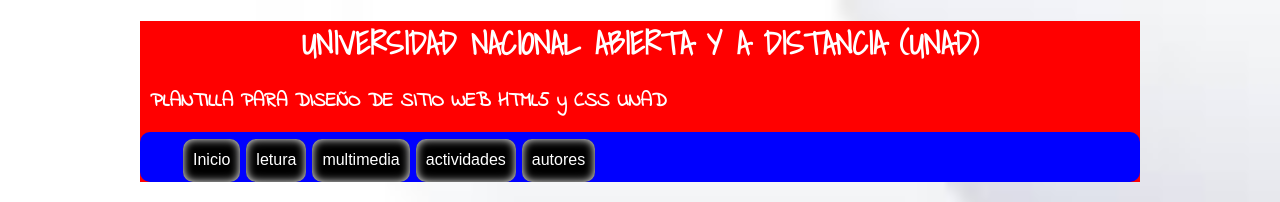
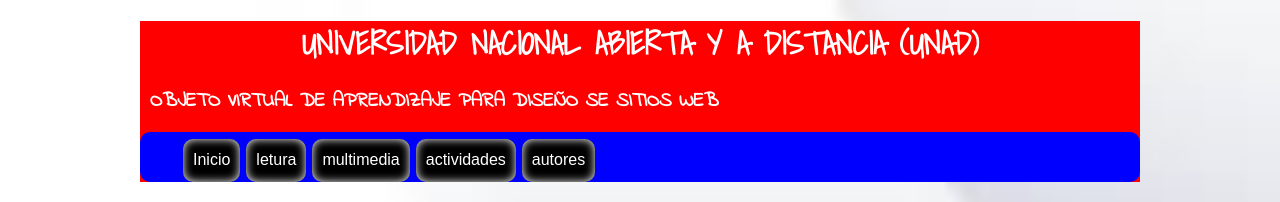
Before and after one commit to angelamejia/sitio, a plain HTML site: page html5 y css/index.html in a window 1280 px wide. Shown: the top 202 px of the page. Drawn offline with nearby package versions, Linux system fonts and the light colour scheme.

Commit message:
version 1.1
cambio en index.html  linea 31

```diff
--- a/html5 y css/index.html
+++ b/html5 y css/index.html
@@ -28,7 +28,7 @@
 
 
         <h1>UNIVERSIDAD NACIONAL ABIERTA Y A DISTANCIA (UNAD)</h1>
-        <h2>PLANTILLA PARA DISEÑO DE SITIO WEB HTML5 y CSS UNAD</h2>
+        <h2>OBJETO VIRTUAL DE APRENDIZAJE PARA DISEÑO SE SITIOS WEB</h2>
     </header>
 
 <nav>
```
